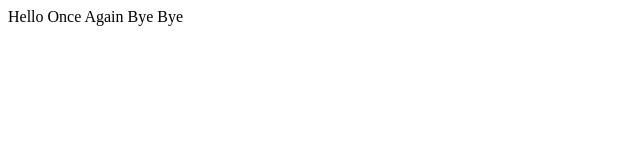
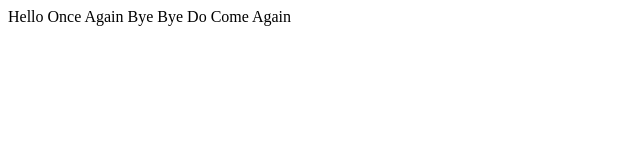
Before and after one commit to apurvaK-Cuelogic/git_assign1, a plain HTML site: page index.html in a window 1280 px wide. Shown: the whole page, without its empty margins (0-640 px from the left). Drawn offline with Linux system fonts and the light colour scheme.

Commit message:
S_100 =>another module added in index.html

```diff
--- a/index.html
+++ b/index.html
@@ -2,4 +2,5 @@
 Hello
 Once Again
 Bye Bye
+Do Come Again
 </html>
```
